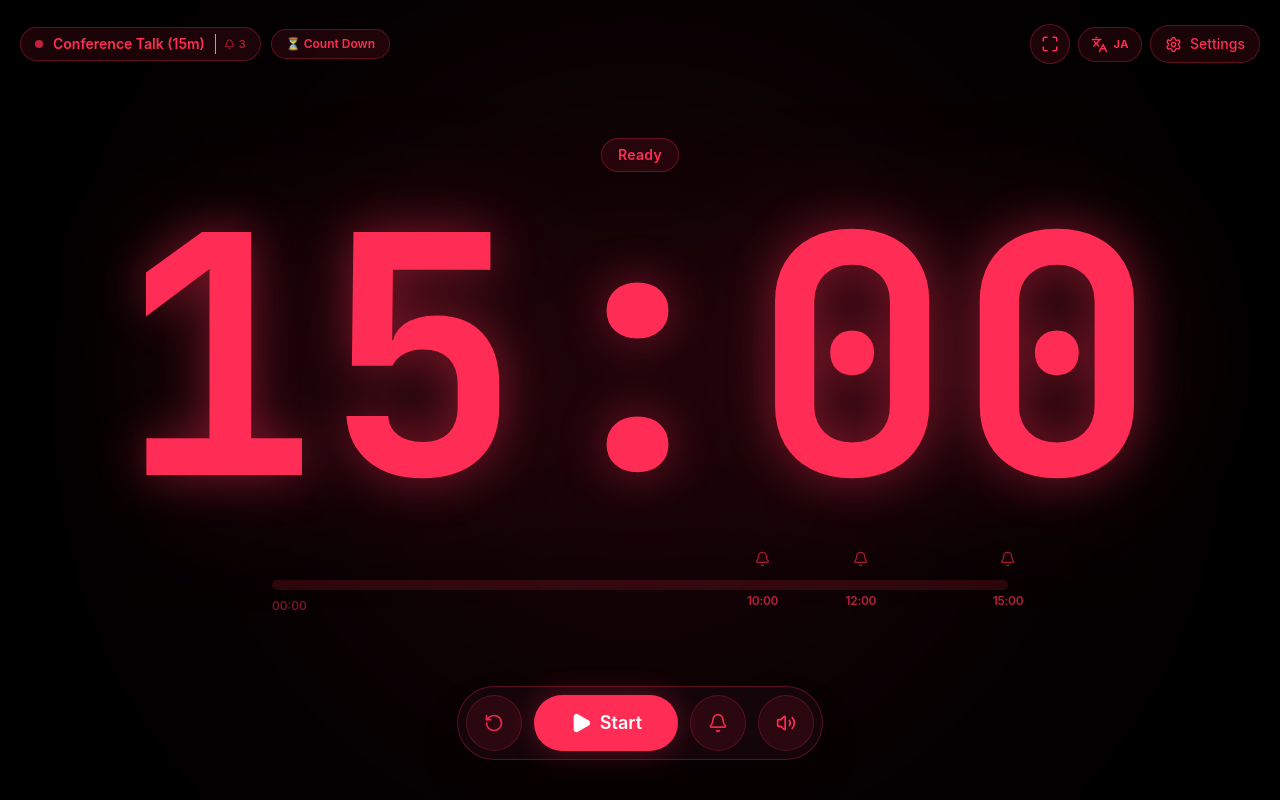
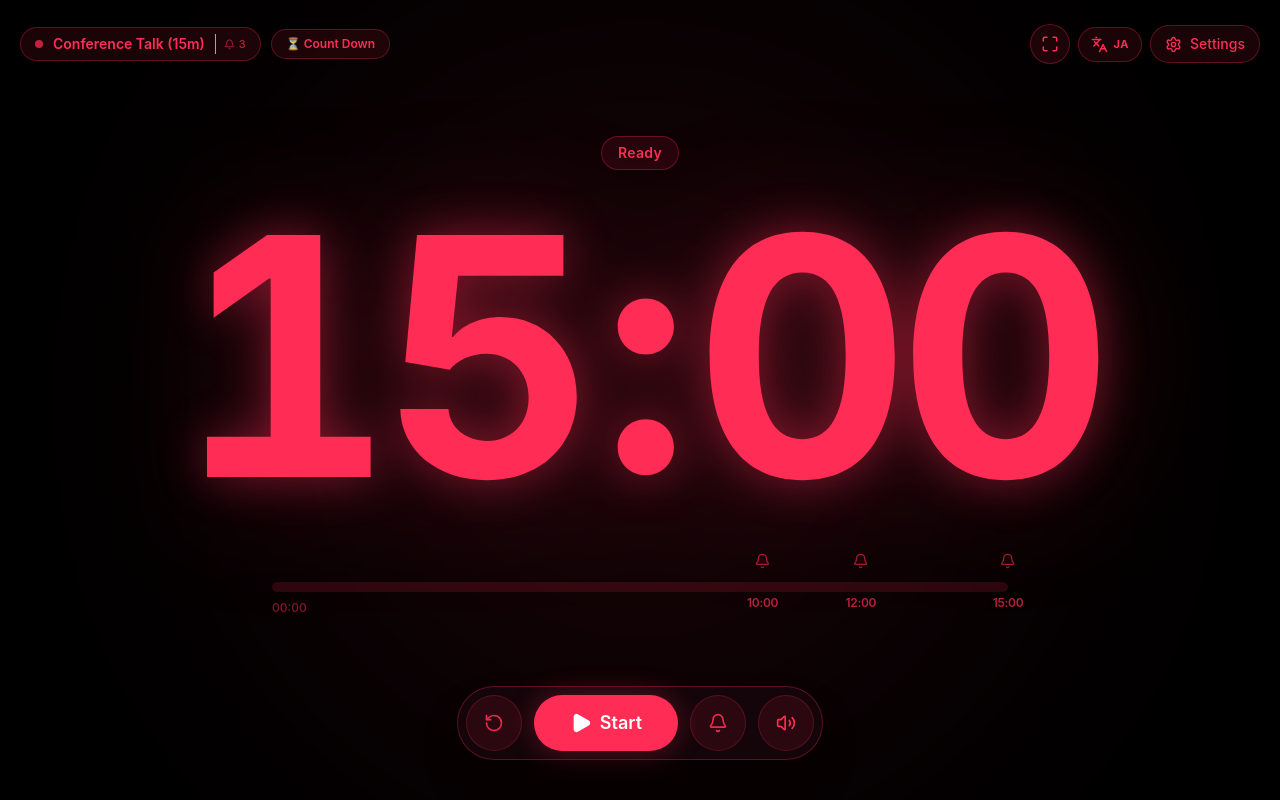
Before and after one commit to rjlaxamana/timer, a React (Vite) app: page / in a window 1280 px wide. Built offline with nearby package versions, Linux system fonts and the light colour scheme.

Commit message:
style: revert timer font back to Apple system font (SF Pro) with tight spacing

```diff
--- a/index.html
+++ b/index.html
@@ -4,11 +4,6 @@
     <meta charset="UTF-8" />
     <link rel="icon" type="image/svg+xml" href="./favicon.svg" />
     <meta name="viewport" content="width=device-width, initial-scale=1.0, maximum-scale=1.0, user-scalable=no, viewport-fit=cover" />
-
-    <!-- Google Fonts: JetBrains Mono for Timer Display -->
-    <link rel="preconnect" href="https://fonts.googleapis.com">
-    <link rel="preconnect" href="https://fonts.gstatic.com" crossorigin>
-    <link href="https://fonts.googleapis.com/css2?family=JetBrains+Mono:wght@700;800&display=swap" rel="stylesheet">
 
     <!-- iOS Web App Meta Tags -->
     <meta name="apple-mobile-web-app-capable" content="yes" />
--- a/src/components/TimerDisplay.jsx
+++ b/src/components/TimerDisplay.jsx
@@ -68,11 +68,11 @@ export default function TimerDisplay({
       {/* Main Massive Digital Readout with Balanced Spacing & Exact Color Match for Colon */}
       <div className="relative flex items-center justify-center w-full my-2 sm:my-3 select-none">
         <div
-          className="flex items-center justify-center font-timer font-bold select-none transition-all duration-300"
+          className="flex items-center justify-center font-sans font-bold tracking-tight select-none transition-all duration-300"
           style={{
             fontSize: 'clamp(6.5rem, 26vw, 23rem)',
-            lineHeight: 0.9,
-            letterSpacing: '0.015em',
+            lineHeight: 0.92,
+            letterSpacing: '-0.035em',
             color: isOvertime ? '#FF453A' : theme.timerColor,
             filter: isOvertime
               ? 'drop-shadow(0 0 25px rgba(255, 69, 58, 0.6)) drop-shadow(0 0 60px rgba(255, 69, 58, 0.3))'
@@ -91,7 +91,7 @@ export default function TimerDisplay({
           <span className="tnum inline-block text-center">{m2}</span>
 
           {/* Colon Separator - 100% opacity matching exact color and glow of digits */}
-          <span className="mx-[0.03em] pb-[0.04em] select-none">
+          <span className="mx-[0.015em] pb-[0.03em] select-none">
             :
           </span>
 
--- a/tailwind.config.js
+++ b/tailwind.config.js
@@ -19,8 +19,14 @@ export default {
           'sans-serif'
         ],
         timer: [
-          '"JetBrains Mono"',
-          'monospace'
+          '-apple-system',
+          'BlinkMacSystemFont',
+          '"SF Pro Display"',
+          '"SF Pro Text"',
+          '"Helvetica Neue"',
+          'Helvetica',
+          'Arial',
+          'sans-serif'
         ]
       },
       colors: {
```
